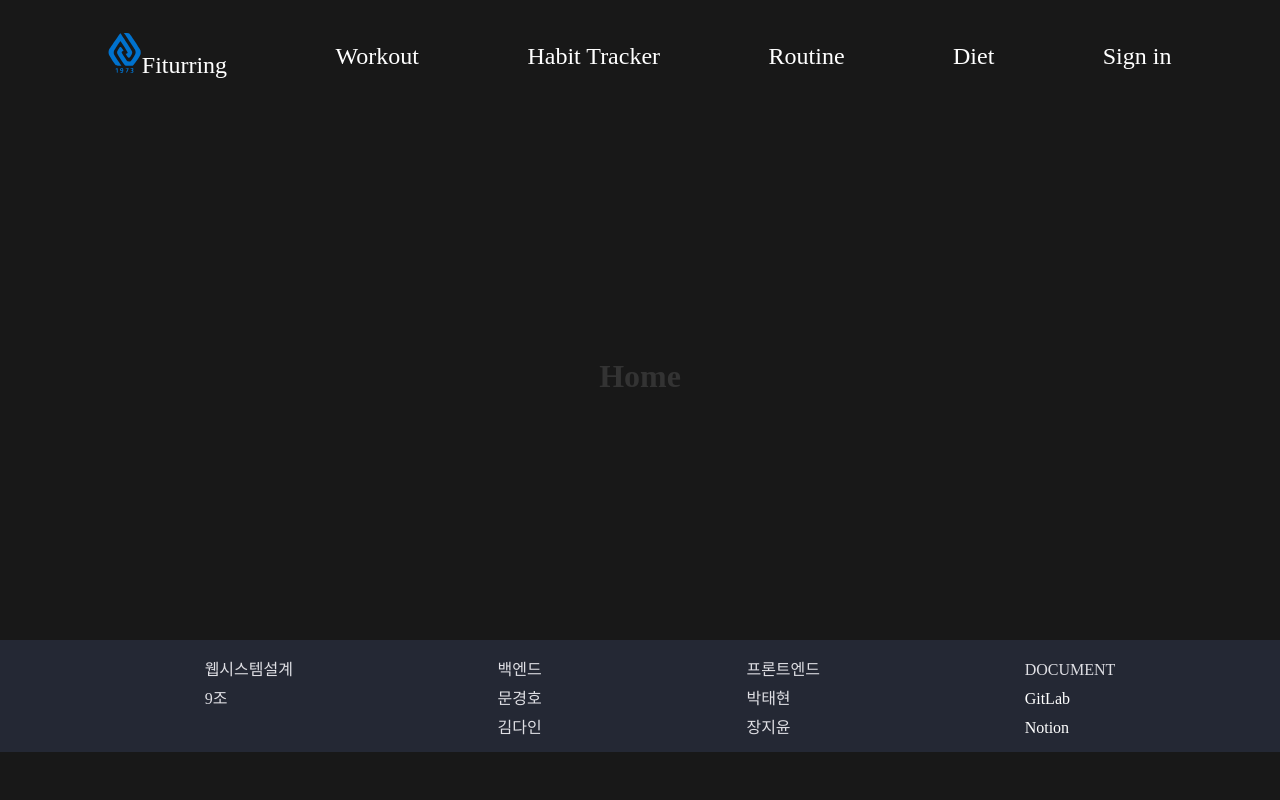
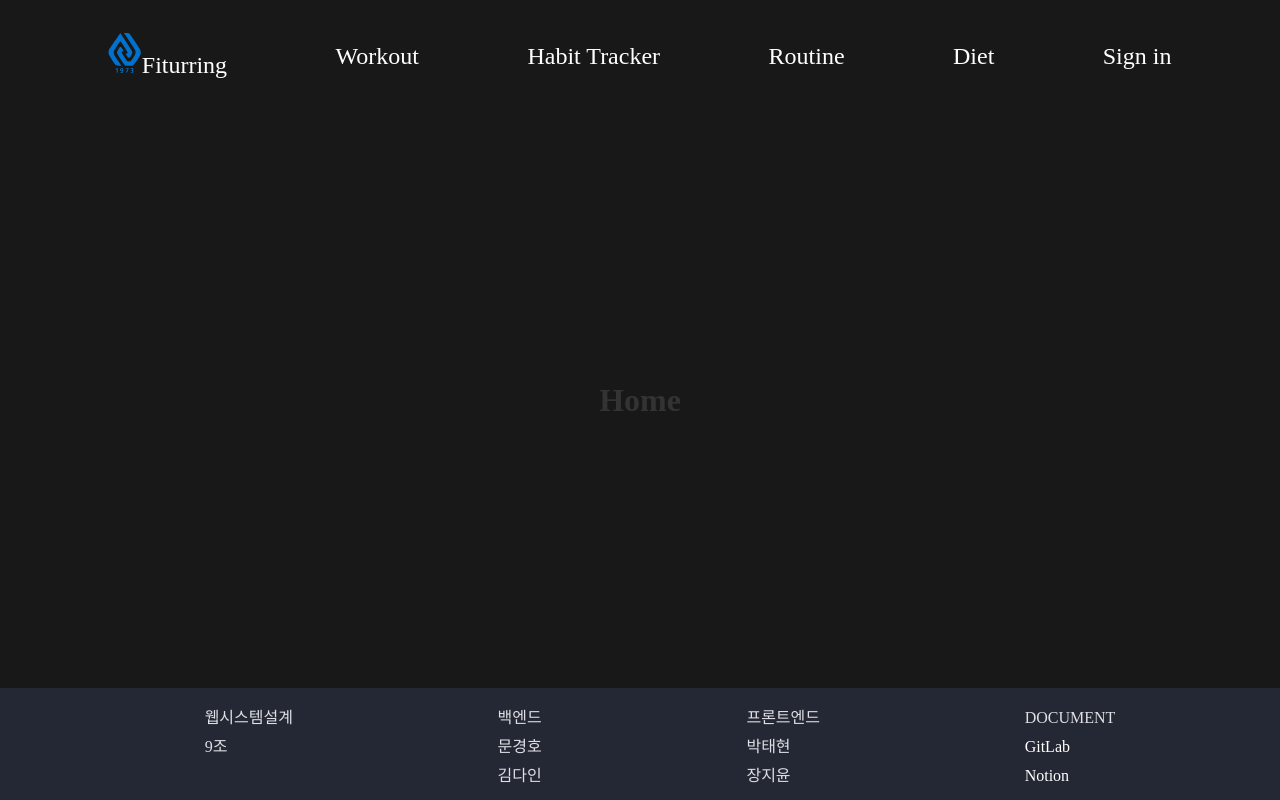
Before and after one commit to Nyam2C/-FitUrRing, a React (Create React App) app in the folder front/: page / in a window 1280 px wide. Built offline with nearby package versions, Linux system fonts and the light colour scheme; the HTML template or start-up script is replaced by a standard one.

Commit message:
chore: MainContent CSS수정

```diff
--- a/front/src/App.css
+++ b/front/src/App.css
@@ -6,7 +6,7 @@ body{
 
 #main-content{
   display: flex;
-  min-height: calc(100vh - 7rem - 10rem);
+  min-height: calc(100vh - 7rem - 7rem);
   justify-content: center;
   align-items: center;
 }
```
